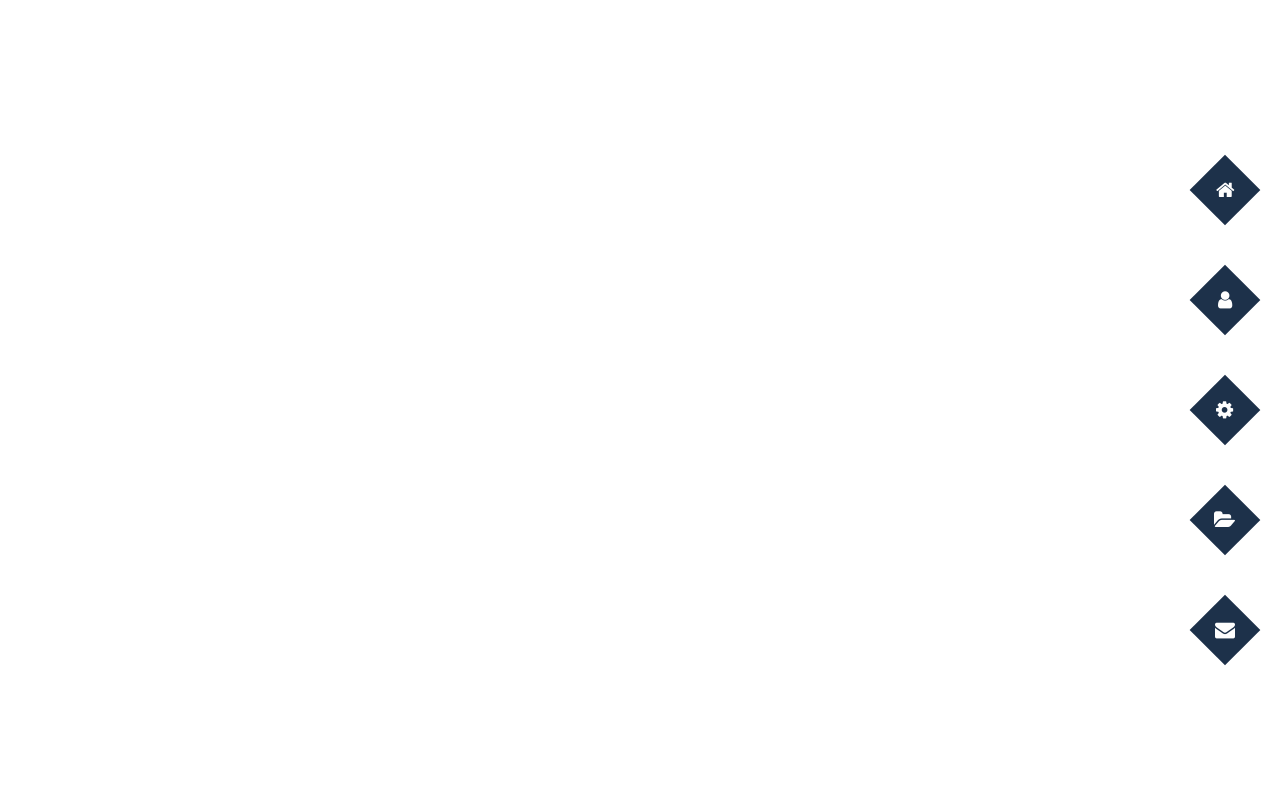
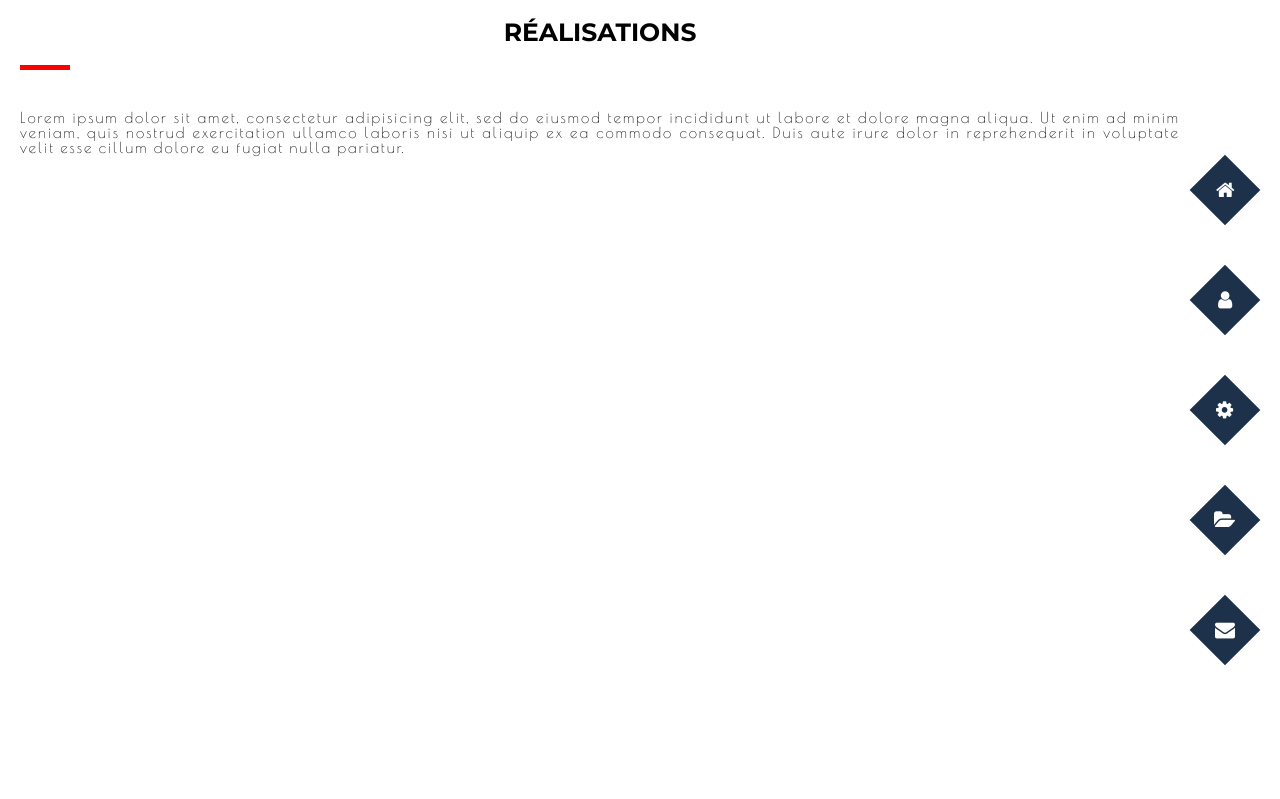
Before and after one commit to cerseig/old_portfolio, a PHP site: page /projects.php in a window 1280 px wide. Shown: the top 799 px of the page. Run offline with PHP 8.4, Linux system fonts and the light colour scheme; data that the repository does not hold is empty; some libraries are stand-ins or nearby versions.

Commit message:
Changement

```diff
--- a/assets/css/global.css
+++ b/assets/css/global.css
@@ -1337,7 +1337,7 @@ main#skills section.skills_page .container .column-1 h1 {
   font-weight: bold;
   font-size: 25px;
   transition: all 0.50s ease;
-  color: #fefefe;
+  color: #f3f3f3;
 }
 /* line 36, ../scss/_skills.scss */
 main#skills section.skills_page .container .column-1 .line {
@@ -1354,7 +1354,7 @@ main#skills section.skills_page .container .column-1 p {
   line-height: 20px;
   text-align: justify;
   transition: all 0.50s ease;
-  color: #fefefe;
+  color: #f3f3f3;
 }
 /* line 52, ../scss/_skills.scss */
 main#skills section.skills_page .container .column-2 {
@@ -1447,16 +1447,45 @@ main#projects section.projects_page {
   width: 100%;
 }
 /* line 8, ../scss/_projects.scss */
+main#projects section.projects_page .container {
+  width: 100%;
+  height: 100%;
+  padding: 20px;
+}
+/* line 12, ../scss/_projects.scss */
+main#projects section.projects_page .container h1 {
+  font-family: "Montserrat";
+  font-weight: bold;
+  text-transform: uppercase;
+  font-size: 25px;
+  text-align: center;
+}
+/* line 19, ../scss/_projects.scss */
+main#projects section.projects_page .container .line {
+  width: 50px;
+  height: 5px;
+  background-color: red;
+  margin-top: 20px;
+  margin-bottom: 40px;
+}
+/* line 26, ../scss/_projects.scss */
+main#projects section.projects_page .container p {
+  font-family: "Poiret One";
+  font-size: 15px;
+  letter-spacing: 2px;
+  line-height: 15px;
+  text-align: justify;
+}
+/* line 34, ../scss/_projects.scss */
 main#projects section.projects_page .grid {
-  padding: 0 20px;
   transition: all 0.75s ease;
 }
-/* line 12, ../scss/_projects.scss */
+/* line 37, ../scss/_projects.scss */
 main#projects section.projects_page a {
   color: black;
   text-decoration: none;
 }
-/* line 16, ../scss/_projects.scss */
+/* line 41, ../scss/_projects.scss */
 main#projects section.projects_page .project {
   width: 100%;
   height: 350px;
@@ -1465,24 +1494,24 @@ main#projects section.projects_page .project {
   text-align: center;
   transition: all 0.75s ease;
 }
-/* line 23, ../scss/_projects.scss */
+/* line 48, ../scss/_projects.scss */
 main#projects section.projects_page .project img {
   width: 100%;
 }
-/* line 26, ../scss/_projects.scss */
+/* line 51, ../scss/_projects.scss */
 main#projects section.projects_page .project h2 {
   margin: 10px 0;
   font-family: "Montserrat";
   text-transform: uppercase;
   color: gray;
 }
-/* line 32, ../scss/_projects.scss */
+/* line 57, ../scss/_projects.scss */
 main#projects section.projects_page .project h3 {
   margin: 10px 0;
   font-family: "Montserrat";
   font-size: 20px;
 }
-/* line 37, ../scss/_projects.scss */
+/* line 62, ../scss/_projects.scss */
 main#projects section.projects_page .project p {
   text-align: justify;
   font-family: "Poiret One";
@@ -1491,13 +1520,13 @@ main#projects section.projects_page .project p {
 }
 
 @media screen and (min-width: 768px) {
-  /* line 51, ../scss/_projects.scss */
+  /* line 76, ../scss/_projects.scss */
   main#projects section.projects_page .container {
     padding-right: 100px;
   }
 }
 @media screen and (min-width: 870px) {
-  /* line 60, ../scss/_projects.scss */
+  /* line 85, ../scss/_projects.scss */
   main#projects section.projects_page .project {
     margin: 0 10px;
     margin-bottom: 50px;
@@ -1505,7 +1534,7 @@ main#projects section.projects_page .project p {
   }
 }
 @media screen and (min-width: 1061px) {
-  /* line 72, ../scss/_projects.scss */
+  /* line 97, ../scss/_projects.scss */
   main#projects section.projects_page .project {
     width: 31%;
   }
--- a/assets/scss/_projects.scss
+++ b/assets/scss/_projects.scss
@@ -5,8 +5,33 @@ main#projects {
     section.projects_page {
         height: 100%;
         width: 100%;
+        .container {
+            width: 100%;
+            height: 100%;
+            padding: 20px;
+            h1 {
+                font-family: $font-montserrat;
+                font-weight: bold;
+                text-transform: uppercase;
+                font-size: 25px;
+                text-align: center;
+            }
+            .line {
+                width: 50px;
+                height: 5px;
+                background-color: red;
+                margin-top: 20px;
+                margin-bottom: 40px;
+            }
+            p {
+                font-family: $font-poiretone;
+                font-size: 15px;
+                letter-spacing: 2px;
+                line-height: 15px;
+                text-align: justify;
+            }
+        }
         .grid {
-            padding: 0 20px;
             transition: all 0.75s ease;
         }
         a {
--- a/assets/scss/_skills.scss
+++ b/assets/scss/_skills.scss
@@ -31,7 +31,7 @@ main#skills {
                     font-weight: bold;
                     font-size: 25px;
                     transition: all 0.50s ease;
-                    color: #fefefe;
+                    color: #f3f3f3;
                 }
                 .line {
                     width: 50px;
@@ -46,7 +46,7 @@ main#skills {
                     line-height: 20px;
                     text-align: justify;
                     transition: all 0.50s ease;
-                    color: #fefefe;
+                    color: #f3f3f3;
                 }
             }
             .column-2 {
--- a/footer.php
+++ b/footer.php
@@ -55,27 +55,27 @@
             var ctx = document.getElementById("myChart");
 
             var data = {
-                labels: ["HTML5", "CSS3", "Bootstrap", "PHP", "MySQL", "JavaScript", "Symfony3", "Photoshop", "Illustrator", "InDesign"],
+                labels: ["Scale","HTML5", "CSS3", "Bootstrap", "PHP", "MySQL", "JavaScript", "Symfony3", "Photoshop", "Illustrator", "InDesign"],
                 datasets: [
                     {
-                        label: "Pôle développement",
+                        label: "PÔLE DÉVELOPPEMENT",
                         backgroundColor: "rgba(255,255,255,0.2)",
                         borderColor: "rgba(255,255,255,1)",
                         pointBackgroundColor: "rgba(179,181,198,1)",
                         pointBorderColor: "#fff",
                         pointHoverBackgroundColor: "#fff",
                         pointHoverBorderColor: "rgba(179,181,198,1)",
-                        data: [90, 85, 70, 60, 60, 40, 40, 0, 0, 0]
+                        data: [0, 90, 85, 70, 60, 60, 40, 40, 0, 0, 0]
                     },
                     {
-                        label: "Pôle graphique",
+                        label: "PÔLE GRAPHIQUE",
                         backgroundColor: "rgba(204,53,84,0.2)",
                         borderColor: "rgba(204,53,84,1)",
                         pointBackgroundColor: "rgba(255,99,132,1)",
                         pointBorderColor: "#fff",
                         pointHoverBackgroundColor: "#fff",
                         pointHoverBorderColor: "rgba(255,99,132,1)",
-                        data: [0, 0, 0, 0, 0, 0, 0, 70, 80, 60]
+                        data: [0, 0, 0, 0, 0, 0, 0, 0, 70, 80, 60]
                     }
                 ]
             };
@@ -84,6 +84,13 @@
                 type: 'radar',
                 data: data,
                 options: {
+                    legend: {
+                        display: true,
+                        labels: {
+                            fontColor: 'rgb(255, 255, 255)',
+                            fontFamily: 'Montserrat',
+                        }
+                    },
                     scale: {
                         reverse: false,
                         ticks: {
--- a/header.php
+++ b/header.php
@@ -18,7 +18,6 @@
         <link rel="stylesheet" type="text/css" href="assets/css/font-awesome.min.css">
         <link rel="stylesheet" type="text/css" href="assets/css/normalize.css">
         <link rel="stylesheet" type="text/css" href="assets/css/global.css">
-		<link rel="stylesheet" type="text/css" href="assets/css/grid.css" />
 
         <!-- Custom script -->
 
--- a/projects.php
+++ b/projects.php
@@ -20,6 +20,9 @@ try {
     <?php include 'navigation.php' ?>
     <section class="projects_page">
         <div class="container">
+            <h1>Réalisations</h1>
+            <div class="line"></div>
+            <p>Lorem ipsum dolor sit amet, consectetur adipisicing elit, sed do eiusmod tempor incididunt ut labore et dolore magna aliqua. Ut enim ad minim veniam, quis nostrud exercitation ullamco laboris nisi ut aliquip ex ea commodo consequat. Duis aute irure dolor in reprehenderit in voluptate velit esse cillum dolore eu fugiat nulla pariatur.</p>
             <div class="grid">
                 <?php
                     foreach ($projects as $project) {
```
